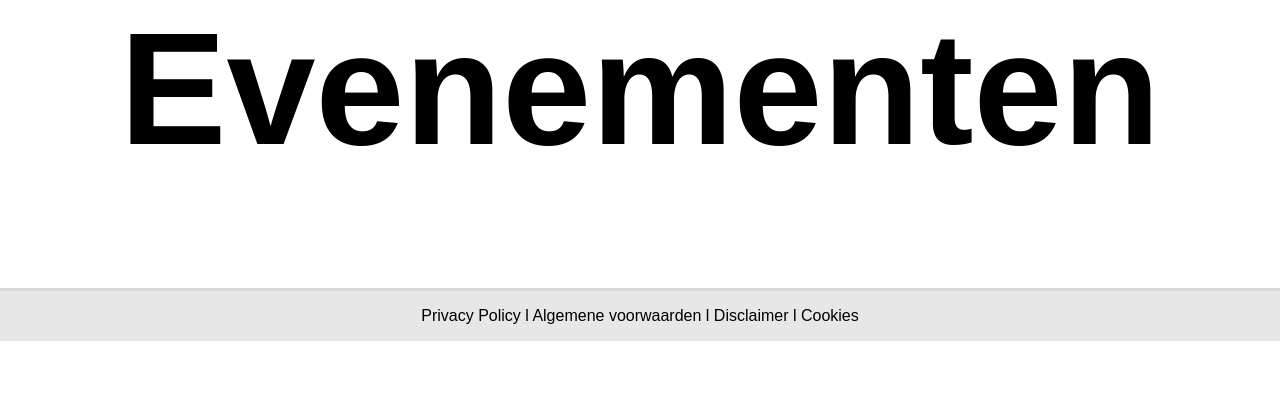
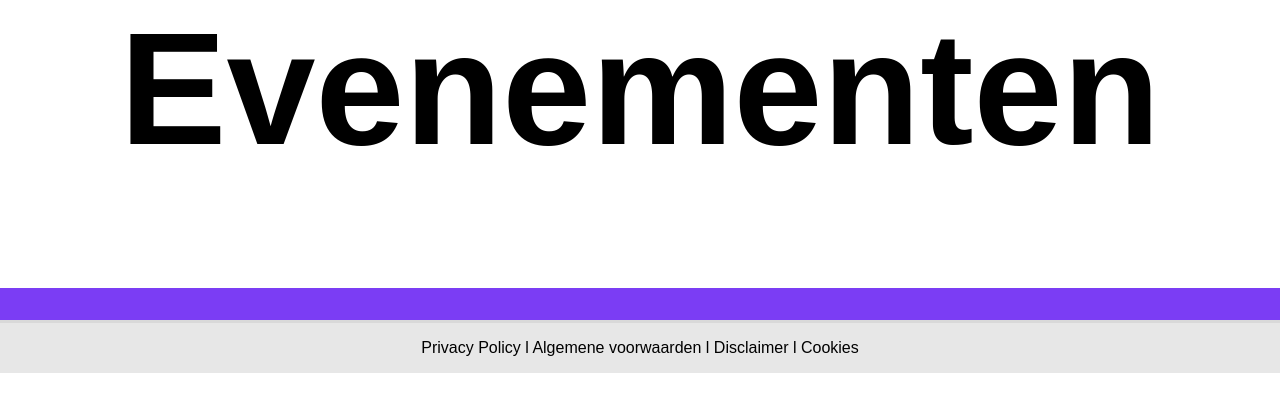
Before and after one commit to Jasirabdikarim/E3T, a PHP site: page /evenementen.php in a window 1280 px wide. Shown: the part 216-628 px from the top of the page. Run offline with PHP 8.4, Linux system fonts and the light colour scheme.

Commit message:
added purple bar

```diff
--- a/css/style.css
+++ b/css/style.css
@@ -181,3 +181,10 @@ footer {
     font-size:5em;
     grid-column: 1/5;
 }
+
+.purplebar{
+	grid-column: 2/4;
+    border-top-style: solid;
+    border-top-width: 2em;
+    border-top-color: rgba(123, 61, 244, 1);
+}
```
